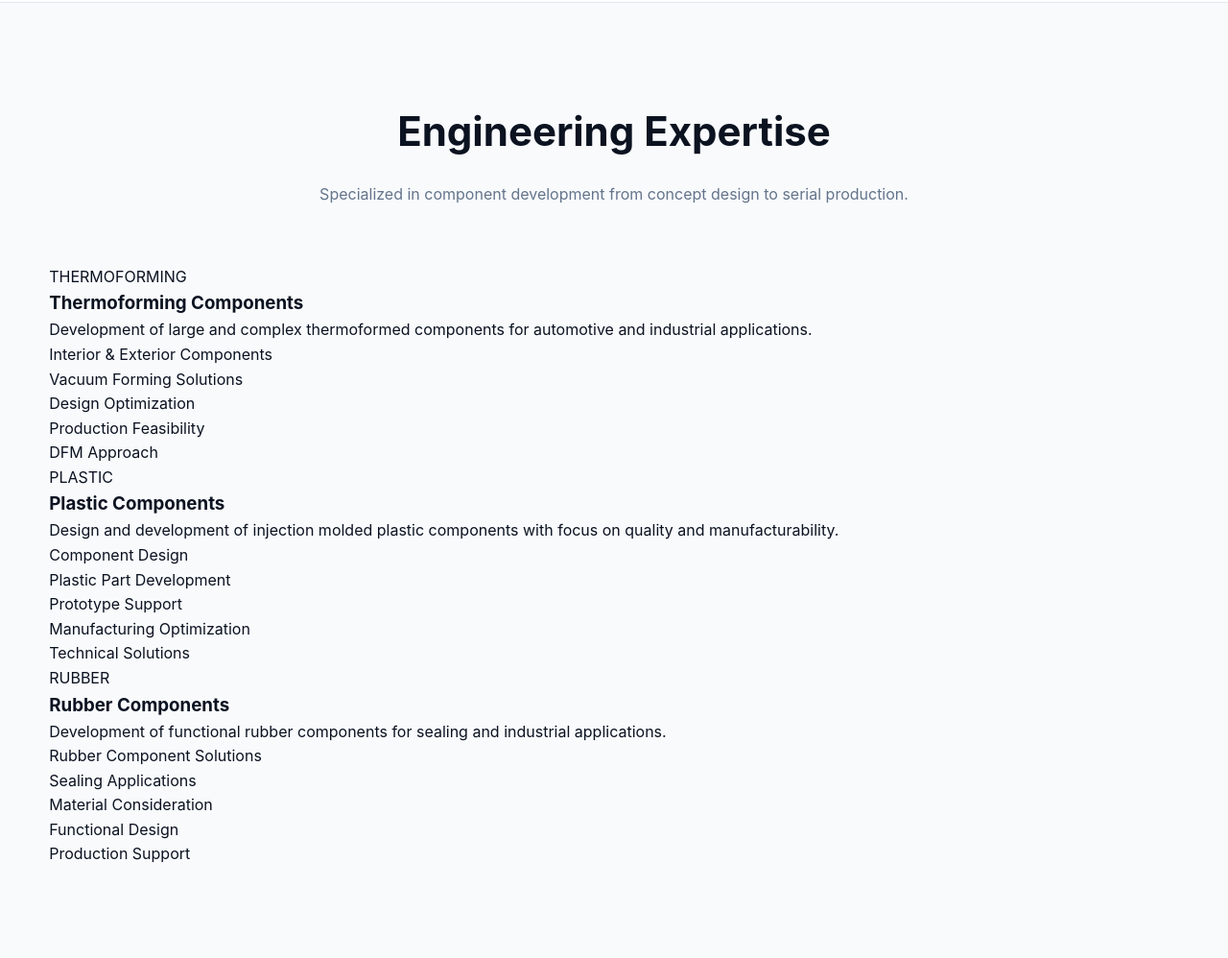
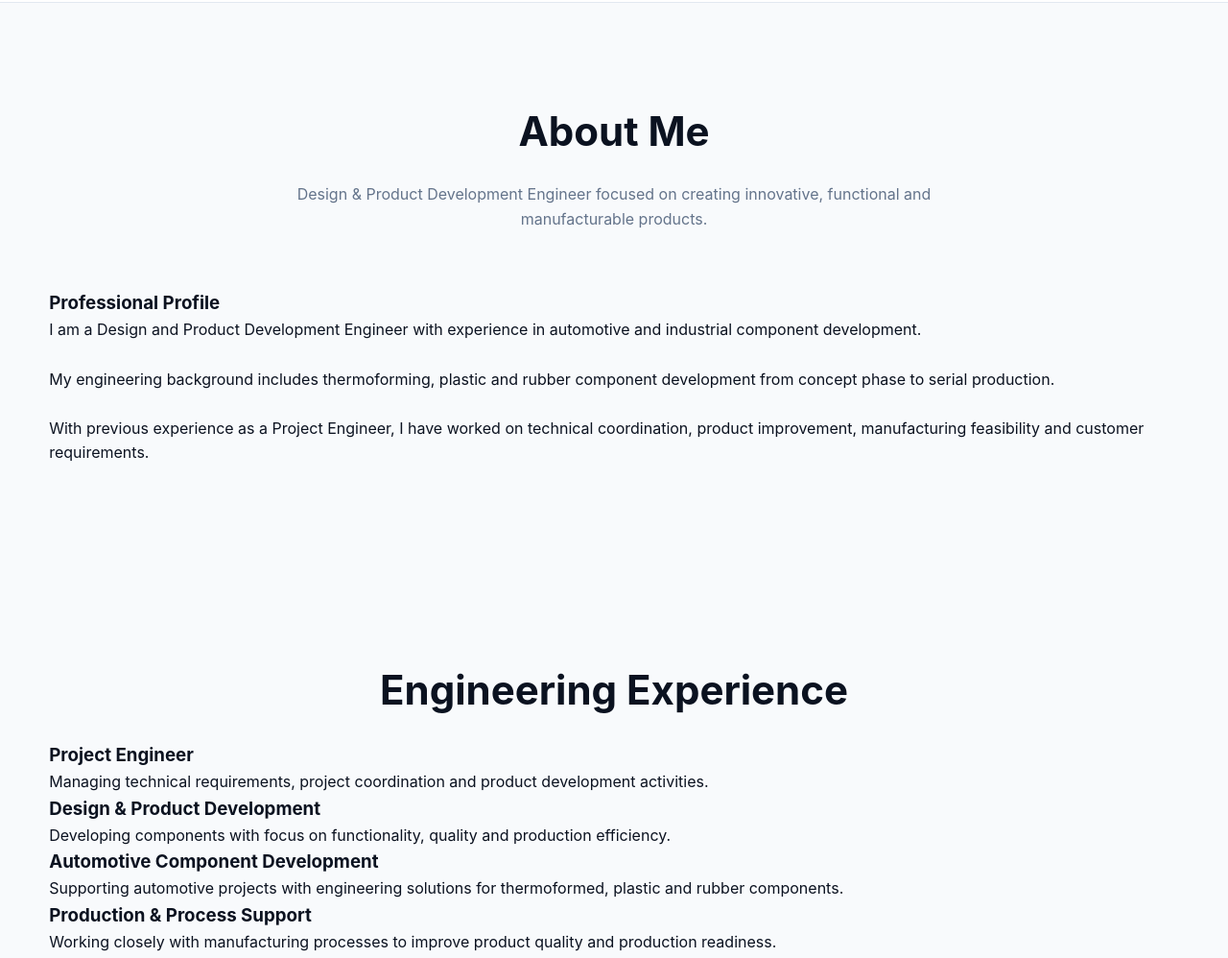
Before and after one commit to hakanletgo16-bot/avcihakan-website, a plain HTML site: page expertise.html in a window 1280 px wide. Shown: the part 83-1081 px from the top of the page at 96% size. Drawn offline with Linux system fonts and the light colour scheme.

Commit message:
expertise.html aktualisieren

```diff
--- a/expertise.html
+++ b/expertise.html
@@ -6,9 +6,9 @@
 <meta charset="UTF-8">
 <meta name="viewport" content="width=device-width, initial-scale=1.0">
 
-<title>Expertise | Hakan Avcı</title>
+<title>About | Hakan Avcı</title>
 
-<meta name="description" content="Expertise in thermoforming, plastic and rubber component development.">
+<meta name="description" content="About Hakan Avcı, Design and Product Development Engineer with experience in automotive and industrial components.">
 
 <link rel="stylesheet" href="style.css">
 
@@ -25,6 +25,7 @@
 <div class="logo">
 HAKAN AVCI
 </div>
+
 
 <ul>
 
@@ -44,61 +45,56 @@ HAKAN AVCI
 
 
 
-<section class="expertise">
+
+<section>
 
 <div class="container">
 
 
-<h2 class="section-title">
-Engineering Expertise
-</h2>
+<h1 class="section-title">
+About Me
+</h1>
 
 
 <p class="section-text">
 
-Specialized in component development from concept design to serial production.
+Design & Product Development Engineer focused on creating innovative, functional and manufacturable products.
 
 </p>
 
 
 
-<div class="expertise-grid">
+<div class="card">
 
 
-
-<div class="expertise-card">
-
-
-<div class="expertise-image">
-THERMOFORMING
-</div>
-
-
-<div class="expertise-content">
-
 <h3>
-Thermoforming Components
+Professional Profile
 </h3>
 
 
 <p>
-Development of large and complex thermoformed components for automotive and industrial applications.
+
+I am a Design and Product Development Engineer with experience in automotive and industrial component development.
+
 </p>
 
+<br>
 
-<ul>
 
-<li>Interior & Exterior Components</li>
+<p>
 
-<li>Vacuum Forming Solutions</li>
+My engineering background includes thermoforming, plastic and rubber component development from concept phase to serial production.
 
-<li>Design Optimization</li>
+</p>
 
-<li>Production Feasibility</li>
+<br>
 
-<li>DFM Approach</li>
 
-</ul>
+<p>
+
+With previous experience as a Project Engineer, I have worked on technical coordination, product improvement, manufacturing feasibility and customer requirements.
+
+</p>
 
 
 </div>
@@ -106,93 +102,92 @@ Development of large and complex thermoformed components for automotive and indu
 
 </div>
 
+</section>
 
 
 
 
-<div class="expertise-card">
+
+<section>
+
+<div class="container">
 
 
-<div class="expertise-image">
-PLASTIC
-</div>
+<h2 class="section-title">
+Engineering Experience
+</h2>
 
 
-<div class="expertise-content">
+
+<div class="experience-timeline">
 
 
+
+<div class="experience-item">
+
 <h3>
-Plastic Components
+Project Engineer
 </h3>
 
+<p>
 
-<p>
-Design and development of injection molded plastic components with focus on quality and manufacturability.
+Managing technical requirements, project coordination and product development activities.
+
 </p>
-
-
-<ul>
-
-<li>Component Design</li>
-
-<li>Plastic Part Development</li>
-
-<li>Prototype Support</li>
-
-<li>Manufacturing Optimization</li>
-
-<li>Technical Solutions</li>
-
-</ul>
-
-
-</div>
-
 
 </div>
 
 
 
 
+<div class="experience-item">
 
+<h3>
+Design & Product Development
+</h3>
 
-<div class="expertise-card">
+<p>
 
+Developing components with focus on functionality, quality and production efficiency.
 
-<div class="expertise-image">
-RUBBER
+</p>
+
 </div>
 
 
-<div class="expertise-content">
 
 
+<div class="experience-item">
+
 <h3>
-Rubber Components
+Automotive Component Development
 </h3>
 
+<p>
+
+Supporting automotive projects with engineering solutions for thermoformed, plastic and rubber components.
+
+</p>
+
+</div>
+
+
+
+
+<div class="experience-item">
+
+<h3>
+Production & Process Support
+</h3>
 
 <p>
-Development of functional rubber components for sealing and industrial applications.
+
+Working closely with manufacturing processes to improve product quality and production readiness.
+
 </p>
 
+</div>
 
-<ul>
-
-<li>Rubber Component Solutions</li>
-
-<li>Sealing Applications</li>
-
-<li>Material Consideration</li>
-
-<li>Functional Design</li>
-
-<li>Production Support</li>
-
-</ul>
-
-
-</div>
 
 
 </div>
@@ -201,10 +196,38 @@ Development of functional rubber components for sealing and industrial applicati
 
 </div>
 
+</section>
+
+
+
+
+
+<section class="cta">
+
+<div class="container">
+
+
+<h2>
+Engineering Mindset
+</h2>
+
+
+<p>
+
+Combining design knowledge, manufacturing understanding and problem-solving skills to create reliable products.
+
+</p>
+
+
+<a href="contact.html">
+Contact Me
+</a>
+
 
 </div>
 
 </section>
+
 
 
 
@@ -225,6 +248,7 @@ Development of functional rubber components for sealing and industrial applicati
 
 
 
+
 <script src="script.js"></script>
 
 
```
